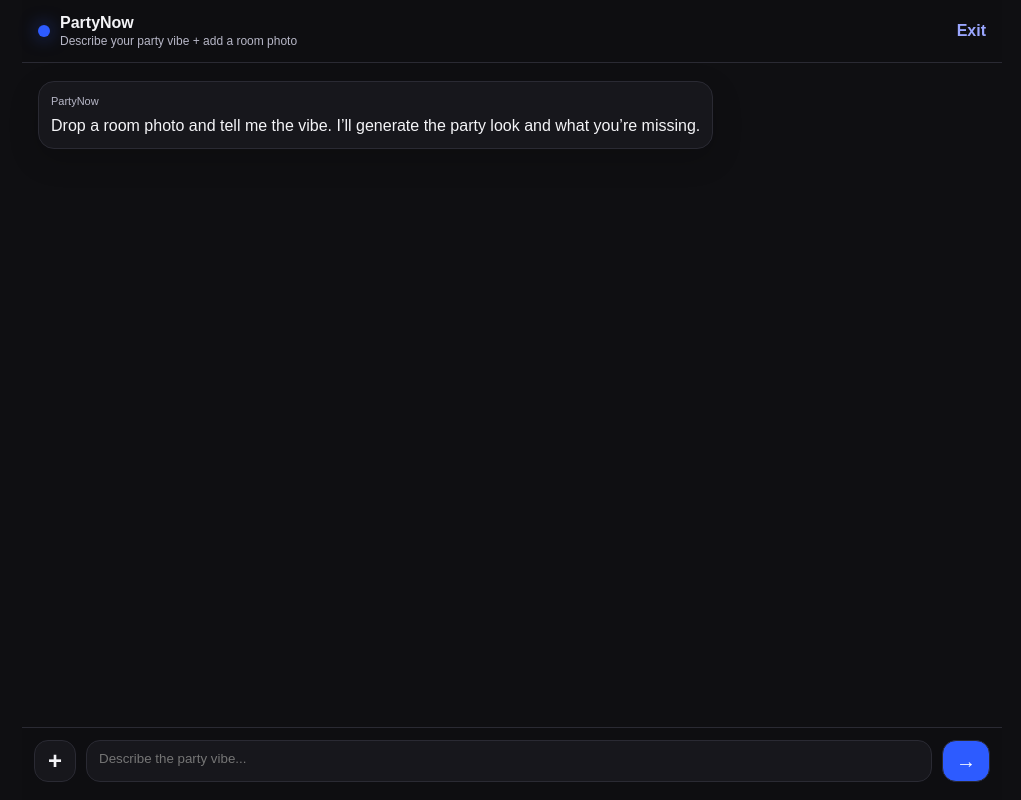
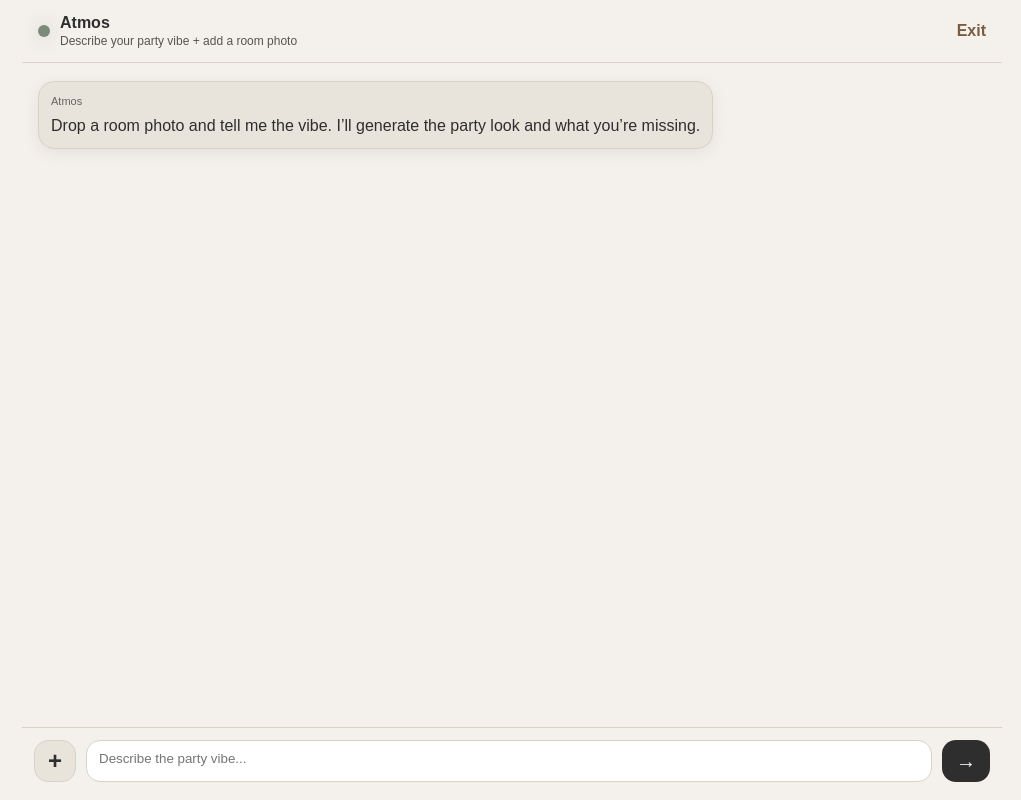
Before and after one commit to Joey6Joestar/Atmos, a Flask app: page /upload in a window 1280 px wide. Shown: the whole page, without its empty margins (128-1149 px from the left). Run offline with Flask 3, Linux system fonts and the light colour scheme; the visitor is signed in with stand-in values (Sample User, id 1).

Commit message:
Rebrand to Atmos: new color scheme, split layout, replace PartyNow references

```diff
--- a/ProjectFiles/app.py
+++ b/ProjectFiles/app.py
@@ -1,5 +1,9 @@
 from flask import Flask, render_template, request, redirect, url_for, flash, jsonify
 import os
+import time
+import requests
+import jwt
+from jwt.algorithms import RSAAlgorithm
 
 from flask_sqlalchemy import SQLAlchemy
 from flask_login import (
@@ -35,6 +39,52 @@ class User(UserMixin, db.Model):
 @login_manager.user_loader
 def load_user(user_id: str):
     return db.session.get(User, int(user_id))
+
+# ---------- Supabase token verification (SECURE) ----------
+JWKS_CACHE = {"keys": None, "fetched_at": 0}
+
+def get_jwks():
+    # Cache for 1 hour
+    if JWKS_CACHE["keys"] and (time.time() - JWKS_CACHE["fetched_at"] < 3600):
+        return JWKS_CACHE["keys"]
+
+    jwks_url = "https://vvdagrkxsppogpkdjhzg.supabase.co/auth/v1/.well-known/jwks.json"
+    resp = requests.get(jwks_url, timeout=10)
+    resp.raise_for_status()
+    jwks = resp.json()
+
+    JWKS_CACHE["keys"] = jwks["keys"]
+    JWKS_CACHE["fetched_at"] = time.time()
+    return JWKS_CACHE["keys"]
+
+def verify_supabase_access_token(access_token: str):
+    header = jwt.get_unverified_header(access_token)
+    kid = header.get("kid")
+    alg = header.get("alg")
+
+    if not kid or not alg:
+        raise Exception("Token header missing kid/alg")
+
+    keys = get_jwks()
+    key_dict = next((k for k in keys if k.get("kid") == kid), None)
+    if not key_dict:
+        raise Exception("No matching public key (kid)")
+
+    # Supabase projects can use RSA or EC keys
+    if key_dict.get("kty") == "RSA":
+        public_key = RSAAlgorithm.from_jwk(key_dict)
+    else:
+        public_key = jwt.algorithms.ECAlgorithm.from_jwk(key_dict)
+
+    payload = jwt.decode(
+        access_token,
+        public_key,
+        algorithms=[alg],
+        audience="authenticated",
+        issuer="https://vvdagrkxsppogpkdjhzg.supabase.co/auth/v1",
+    )
+    return payload
+# ---------------------------------------------------------
 
 @app.route("/")
 def splash():
@@ -92,7 +142,9 @@ def logout():
 @app.route("/upload", methods=["GET", "POST"])
 @login_required
 def upload():
+    # You can delete this print later once you're done debugging
     print("FLASK current_user:", current_user.is_authenticated, getattr(current_user, "email", None))
+
     if request.method == "POST":
         file = request.files.get("photo")
         party_prompt = (request.form.get("partyPrompt") or "").strip()
@@ -124,34 +176,51 @@ def upload():
         filename=None,
         party_prompt=None
     )
-    return render_template("upload.html", user=current_user)
-
 
 @app.route("/auth/supabase-login", methods=["POST"])
 def supabase_login():
     data = request.get_json(silent=True) or {}
-    email = (data.get("email") or "").strip().lower()
+    access_token = data.get("access_token")
 
+    if not access_token:
+        return jsonify({"ok": False, "error": "Missing access_token"}), 400
+
+    try:
+        payload = verify_supabase_access_token(access_token)
+    except Exception as e:
+        return jsonify({"ok": False, "error": f"Invalid token: {e}"}), 401
+
+    email = (payload.get("email") or "").strip().lower()
     if not email:
-        return jsonify({"ok": False, "error": "Missing email"}), 400
+        return jsonify({"ok": False, "error": "No email in token"}), 400
 
-    # Find existing user or create one
+    # 🔒 Allowlist check
+    ALLOWED_EMAILS = {
+        "akshaycgupta46@gmail.com",
+    }
+
+    if email not in ALLOWED_EMAILS:
+        return jsonify({"ok": False, "error": "Access denied"}), 403
+
+    # Find or create user
     user = User.query.filter_by(email=email).first()
     if not user:
-        # Create a user WITHOUT a password (Google-only account)
-        user = User(email=email, password_hash=generate_password_hash(os.urandom(24).hex()))
+        user = User(
+            email=email,
+            password_hash=generate_password_hash(os.urandom(24).hex())
+        )
         db.session.add(user)
         db.session.commit()
 
     login_user(user)
     return jsonify({"ok": True})
 
-with app.app_context():
-    db.create_all()
-
 @app.route("/auth/callback")
 def oauth_callback():
     return render_template("auth_callback.html")
 
+with app.app_context():
+    db.create_all()
+
 if __name__ == "__main__":
     app.run(debug=True)
--- a/ProjectFiles/static/styles.css
+++ b/ProjectFiles/static/styles.css
@@ -1,40 +1,92 @@
 * { box-sizing: border-box; }
 
+/* ===============================
+   ATMOS BRAND COLOR SYSTEM
+   =============================== */
+:root {
+  --linen: #F4F1EC;
+  --linen-soft: #E9E4DB;
+  --stone: #D8D2C8;
+  --charcoal: #2E2E2E;
+  --charcoal-hover: #3A3A3A;
+  --walnut: #7A5C42;
+  --walnut-dark: #5E4430;
+  --sage: #7C8A7A;
+  --sage-dark: #5F6B60;
+}
+
+/* ===============================
+   Auth pages (login, signup)
+   =============================== */
 .page {
   min-height: 100vh;
+  background: var(--linen);
+  color: var(--charcoal);
+  padding: 0;
+}
+
+/* Split layout: logo left, form right */
+.auth-layout {
+  min-height: 100vh;
+  display: grid;
+  grid-template-columns: 1.5fr 420px;
+  align-items: stretch;
+}
+
+.auth-brand {
   display: flex;
   align-items: center;
   justify-content: center;
-  background: #0f0f12;
-  color: #f4f4f7;
-  padding: 20px;
+  padding: 40px;
+  min-height: 100vh;
+}
+
+.auth-brand .hero-logo {
+  width: 100%;
+  max-width: 90vw;
+  max-height: 90vh;
+  height: auto;
+  object-fit: contain;
+}
+
+.auth-form-wrapper {
+  display: flex;
+  align-items: center;
+  justify-content: center;
+  padding: 40px;
+  background: var(--linen-soft);
 }
 
 .card {
   width: 100%;
-  max-width: 520px;
-  background: #17171c;
-  border: 1px solid #2a2a33;
+  max-width: 420px;
+  background: #FFFFFF;
+  border: 1px solid var(--stone);
   border-radius: 16px;
   padding: 28px;
-  box-shadow: 0 10px 30px rgba(0,0,0,0.35);
+  box-shadow: 0 4px 24px rgba(46, 46, 46, 0.08);
 }
 
-h1 { margin: 0 0 10px; font-size: 32px; }
-p { margin: 0 0 18px; color: #b7b7c7; }
+h1 { margin: 0 0 10px; font-size: 32px; color: var(--charcoal); }
+p { margin: 0 0 18px; color: var(--charcoal); opacity: 0.9; }
 
 .form { display: grid; gap: 14px; margin-top: 10px; }
 
-label { display: grid; gap: 8px; font-size: 14px; color: #d7d7e6; }
+.flash { margin-bottom: 14px; padding: 10px 12px; background: rgba(124, 138, 122, 0.15); border: 1px solid var(--sage); border-radius: 12px; }
+.flash p { margin: 0; color: var(--walnut-dark); font-size: 14px; }
+
+label { display: grid; gap: 8px; font-size: 14px; color: var(--charcoal); }
 
 input, select {
   padding: 12px 12px;
   border-radius: 12px;
-  border: 1px solid #2a2a33;
-  background: #0f0f12;
-  color: #f4f4f7;
+  border: 1px solid var(--stone);
+  background: #FFFFFF;
+  color: var(--charcoal);
   outline: none;
 }
+
+input::placeholder { color: var(--stone); }
 
 .btn-row { display: flex; gap: 12px; margin-top: 14px; flex-wrap: wrap; }
 
@@ -100,8 +178,8 @@ input, select {
 .chat-page {
   margin: 0;
   min-height: 100vh;
-  background: #0f0f12;
-  color: #f4f4f7;
+  background: var(--linen);
+  color: var(--charcoal);
   font-family: Arial, sans-serif;
   display: flex;
   justify-content: center;
@@ -118,9 +196,9 @@ input, select {
   position: sticky;
   top: 0;
   z-index: 5;
-  background: rgba(15, 15, 18, 0.95);
+  background: rgba(244, 241, 236, 0.95);
   backdrop-filter: blur(8px);
-  border-bottom: 1px solid #2a2a33;
+  border-bottom: 1px solid var(--stone);
   padding: 14px 16px;
   display: flex;
   align-items: center;
@@ -137,19 +215,22 @@ input, select {
   width: 12px;
   height: 12px;
   border-radius: 999px;
-  background: #2d5bff;
-  box-shadow: 0 0 18px rgba(45, 91, 255, 0.6);
+  background: var(--sage);
+  box-shadow: 0 0 18px rgba(124, 138, 122, 0.4);
 }
 
 .brand { font-weight: 800; font-size: 16px; }
-.sub { font-size: 12px; color: #b7b7c7; margin-top: 2px; }
+.sub { font-size: 12px; color: var(--charcoal); opacity: 0.8; margin-top: 2px; }
 
 .header-link {
-  color: #9aa6ff;
+  color: var(--walnut);
   text-decoration: none;
   font-weight: 700;
 }
-.header-link:hover { text-decoration: underline; }
+.header-link:hover {
+  color: var(--walnut-dark);
+  text-decoration: underline;
+}
 
 .chat-log {
   flex: 1;
@@ -161,28 +242,29 @@ input, select {
 
 .bubble {
   max-width: 78%;
-  border: 1px solid #2a2a33;
+  border: 1px solid var(--stone);
   border-radius: 16px;
   padding: 12px 12px;
   line-height: 1.35;
-  box-shadow: 0 10px 30px rgba(0,0,0,0.18);
+  box-shadow: 0 4px 16px rgba(46, 46, 46, 0.08);
 }
 
 .bubble-label {
   font-size: 11px;
-  color: #b7b7c7;
+  color: var(--charcoal);
+  opacity: 0.7;
   margin-bottom: 6px;
 }
 
 .bubble.ai {
   align-self: flex-start;
-  background: #17171c;
+  background: var(--linen-soft);
 }
 
 .bubble.user {
   align-self: flex-end;
-  background: #111b3f;
-  border-color: #2d5bff55;
+  background: rgba(124, 138, 122, 0.15);
+  border-color: var(--sage);
 }
 
 .msg { white-space: pre-wrap; }
@@ -201,8 +283,8 @@ input, select {
   transform: translateX(-50%);
   width: min(980px, 100%);
   padding: 12px 12px 18px;
-  background: rgba(15, 15, 18, 0.95);
-  border-top: 1px solid #2a2a33;
+  background: rgba(244, 241, 236, 0.95);
+  border-top: 1px solid var(--stone);
   display: flex;
   gap: 10px;
   align-items: flex-end;
@@ -212,9 +294,9 @@ input, select {
   width: 42px;
   height: 42px;
   border-radius: 14px;
-  border: 1px solid #2a2a33;
-  background: #17171c;
-  color: #f4f4f7;
+  border: 1px solid var(--stone);
+  background: var(--linen-soft);
+  color: var(--charcoal);
 
   display: flex;
   align-items: center;
@@ -236,9 +318,9 @@ user-select: none;
   max-height: 140px;
   padding: 10px 12px;
   border-radius: 14px;
-  border: 1px solid #2a2a33;
-  background: #17171c;
-  color: #f4f4f7;
+  border: 1px solid var(--stone);
+  background: #FFFFFF;
+  color: var(--charcoal);
   outline: none;
   resize: none;
   font-family: inherit;
@@ -248,9 +330,9 @@ user-select: none;
   width: 48px;
   height: 42px;
   border-radius: 14px;
-  border: 1px solid #2a2a33;
-  background: #2d5bff;
-  color: white;
+  border: none;
+  background: var(--charcoal);
+  color: #FFFFFF;
   font-size: 20px;
   font-weight: 800;
   cursor: pointer;
--- a/ProjectFiles/templates/upload.html
+++ b/ProjectFiles/templates/upload.html
@@ -3,7 +3,7 @@
 <head>
   <meta charset="UTF-8" />
   <meta name="viewport" content="width=device-width, initial-scale=1.0" />
-  <title>PartyNow - Chat</title>
+  <title>Atmos - Chat</title>
   <link rel="stylesheet" href="{{ url_for('static', filename='styles.css') }}">
 </head>
 
@@ -14,7 +14,7 @@
       <div class="chat-title">
         <div class="dot"></div>
         <div>
-          <div class="brand">PartyNow</div>
+          <div class="brand">Atmos</div>
           <div class="sub">Describe your party vibe + add a room photo</div>
         </div>
       </div>
@@ -23,7 +23,7 @@
 
     <div id="chatLog" class="chat-log">
       <div class="bubble ai">
-        <div class="bubble-label">PartyNow</div>
+        <div class="bubble-label">Atmos</div>
         <div>Drop a room photo and tell me the vibe. I’ll generate the party look and what you’re missing.</div>
       </div>
 
@@ -35,7 +35,7 @@
       </div>
 
       <div class="bubble ai">
-        <div class="bubble-label">PartyNow</div>
+        <div class="bubble-label">Atmos</div>
         <div>Got it. Next step: I’ll send this image + your vibe to Gemini and generate your upgraded room.</div>
       </div>
       {% endif %}
```
Also changed, not shown: other parts of ProjectFiles/static/styles.css (+53 -23 lines), ProjectFiles/templates/auth_callback.html (+25 -12 lines), ProjectFiles/templates/login.html (+15 -6 lines), ProjectFiles/templates/signup.html (+14 -5 lines), ProjectFiles/templates/splash.html (+4 -4 lines), ProjectFiles/static/brand/atmos-logo.png (added), ProjectFiles/static/party_logo.png (deleted).
